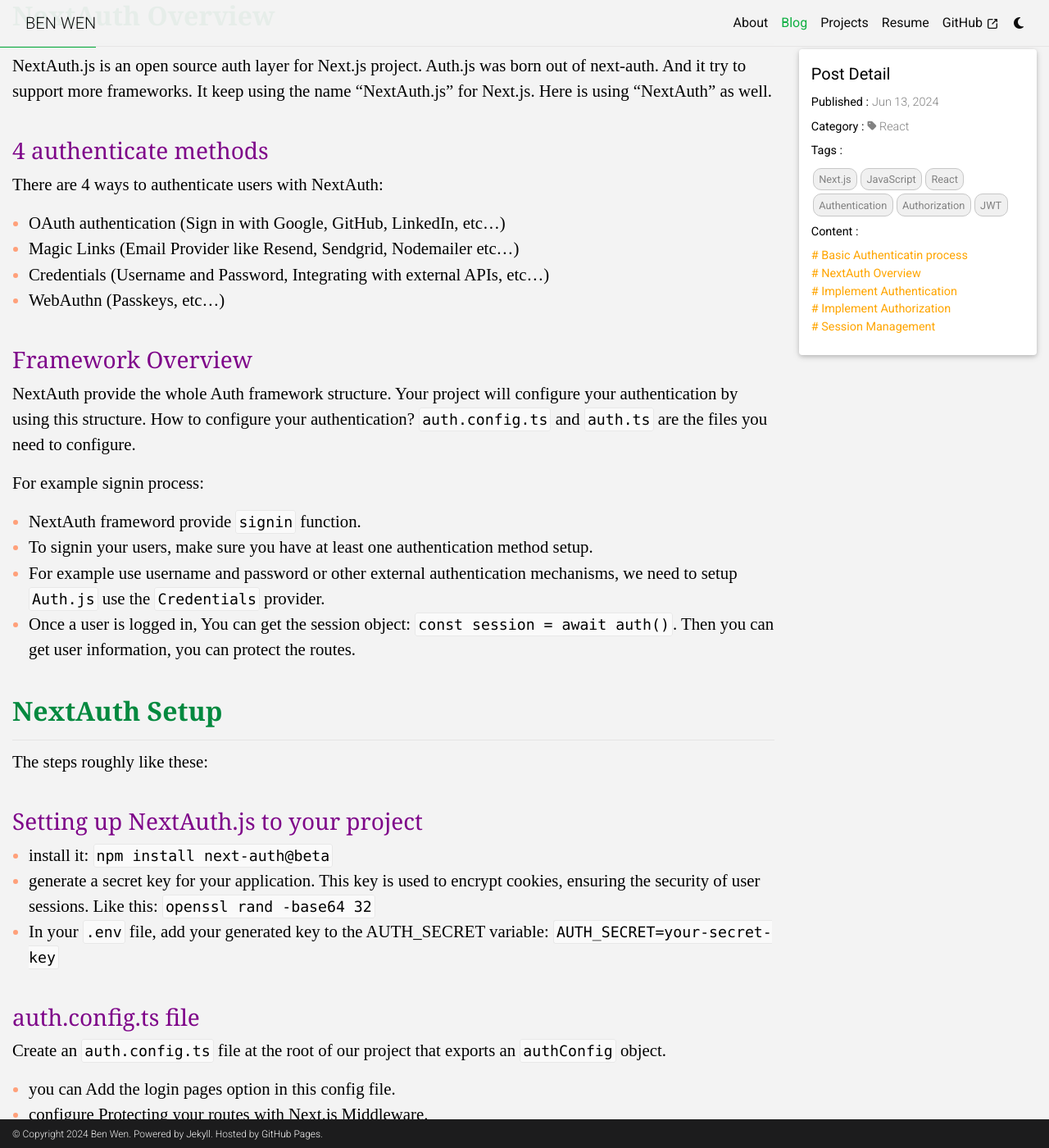
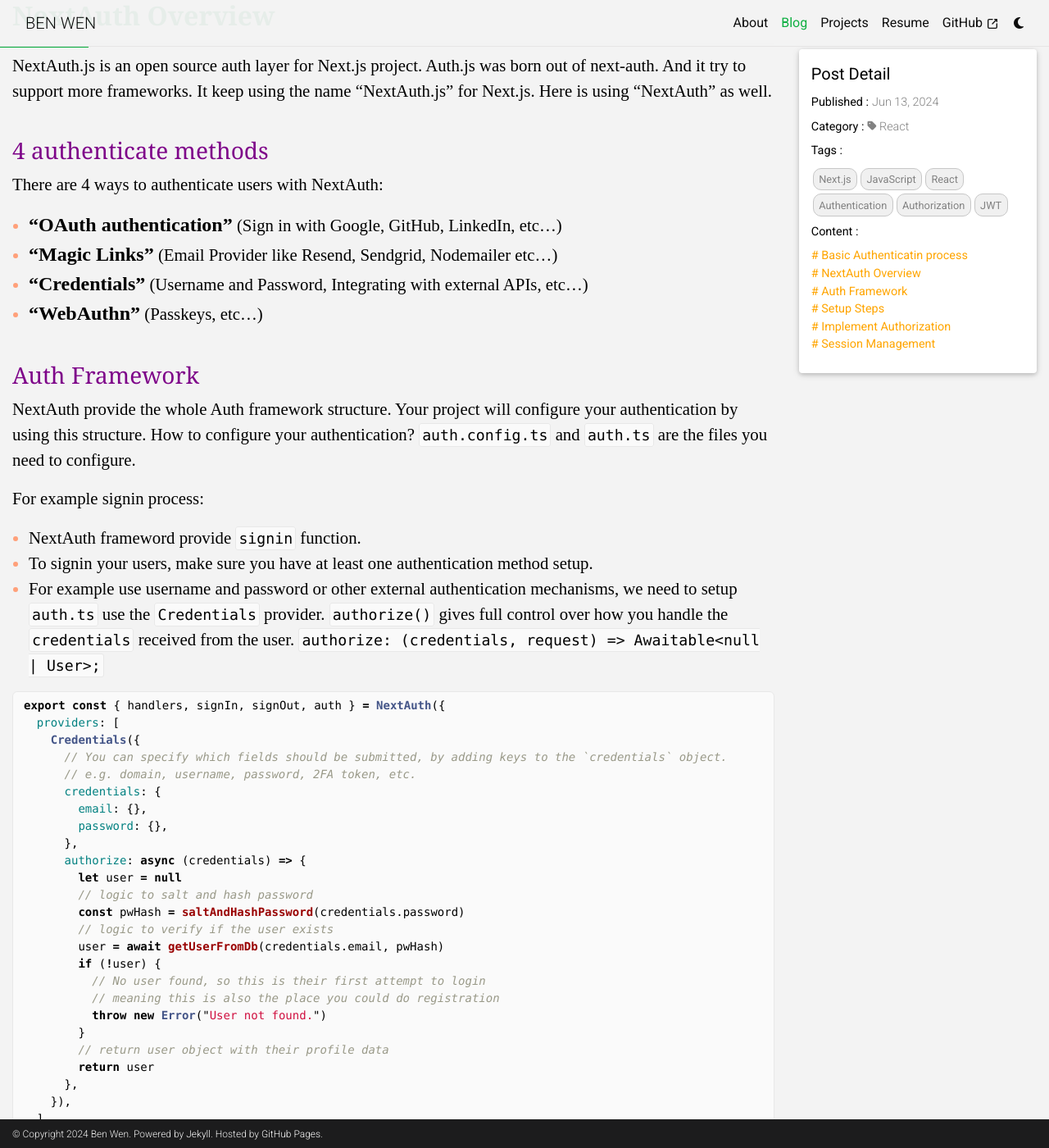
Before and after one commit to benwzj/benwzj.github.io, a Jekyll site: the page built from _posts/2024-06-13-nextjs-auth.md, in a window 1280 px wide and 1400 px high, scrolled down 714 px. Shown: the whole window at 82% size. Built offline with Jekyll 4.4.1, drawn with Linux system fonts in a browser that asks for light colours; comment, search, counter and statistics services are not loaded; some of the changed text lies outside the part shown.

````diff
--- a/_posts/2024-06-13-nextjs-auth.md
+++ b/_posts/2024-06-13-nextjs-auth.md
@@ -7,7 +7,8 @@
 toc:
   - name: Basic Authenticatin process
   - name: NextAuth Overview
-  - name: Implement Authentication
+  - name: Auth Framework
+  - name: Setup Steps
   - name: Implement Authorization
   - name: Session Management
 ---
@@ -36,12 +37,12 @@
 ### 4 authenticate methods
 There are 4 ways to authenticate users with NextAuth:
 
-- OAuth authentication (Sign in with Google, GitHub, LinkedIn, etc…)
-- Magic Links (Email Provider like Resend, Sendgrid, Nodemailer etc…)
-- Credentials (Username and Password, Integrating with external APIs, etc…)
-- WebAuthn (Passkeys, etc…)
+- **"OAuth authentication"** (Sign in with Google, GitHub, LinkedIn, etc…)
+- **"Magic Links"** (Email Provider like Resend, Sendgrid, Nodemailer etc…)
+- **"Credentials"** (Username and Password, Integrating with external APIs, etc…)
+- **"WebAuthn"** (Passkeys, etc…)
 
-### Framework Overview
+### Auth Framework
 
 NextAuth provide the whole Auth framework structure. Your project will configure your authentication by using this structure.
 How to configure your authentication? `auth.config.ts` and `auth.ts` are the files you need to configure.
@@ -49,10 +50,39 @@
 For example signin process:
 - NextAuth frameword provide `signin` function.
 - To signin your users, make sure you have at least one authentication method setup.
-- For example use username and password or other external authentication mechanisms, we need to setup `Auth.js` use the `Credentials` provider.
+- For example use username and password or other external authentication mechanisms, we need to setup `auth.ts` use the `Credentials` provider. `authorize()` gives full control over how you handle the `credentials` received from the user. `authorize: (credentials, request) => Awaitable<null | User>;`
+
+```ts
+export const { handlers, signIn, signOut, auth } = NextAuth({
+  providers: [
+    Credentials({
+      // You can specify which fields should be submitted, by adding keys to the `credentials` object.
+      // e.g. domain, username, password, 2FA token, etc.
+      credentials: {
+        email: {},
+        password: {},
+      },
+      authorize: async (credentials) => {
+        let user = null
+        // logic to salt and hash password
+        const pwHash = saltAndHashPassword(credentials.password)
+        // logic to verify if the user exists
+        user = await getUserFromDb(credentials.email, pwHash)
+        if (!user) {
+          // No user found, so this is their first attempt to login
+          // meaning this is also the place you could do registration
+          throw new Error("User not found.")
+        }
+        // return user object with their profile data
+        return user
+      },
+    }),
+  ],
+```
+
 - Once a user is logged in, You can get the session object: `const session = await auth()`. Then you can get user information, you can protect the routes.
 
-## NextAuth Setup
+## Setup Steps
 
 The steps roughly like these:
 
@@ -304,6 +334,7 @@
 
 ## Session Management
 
+(When you use NextAuth, it provide all the function. If you gonna to do it by yourself, then fellowing can give you some hint.)
 Session management involves tracking and managing a user's interaction with the application over time, ensuring that their authenticated state is preserved across different parts of the application.
 
 This prevents the need for repeated logins, enhancing both security and user convenience. There are two primary methods used for session management:
````
Also changed, not shown: _posts/2023-03-04-ts.md (+22 -0 lines), _posts/2024-05-15-nextjs-ecommerce.md (+15 -5 lines), _posts/2024-09-19-error-js.md (added, +129 -0 lines), _posts/2024-08-13-vite.md (renamed from _drafts/2024-08-13-vite.md).
